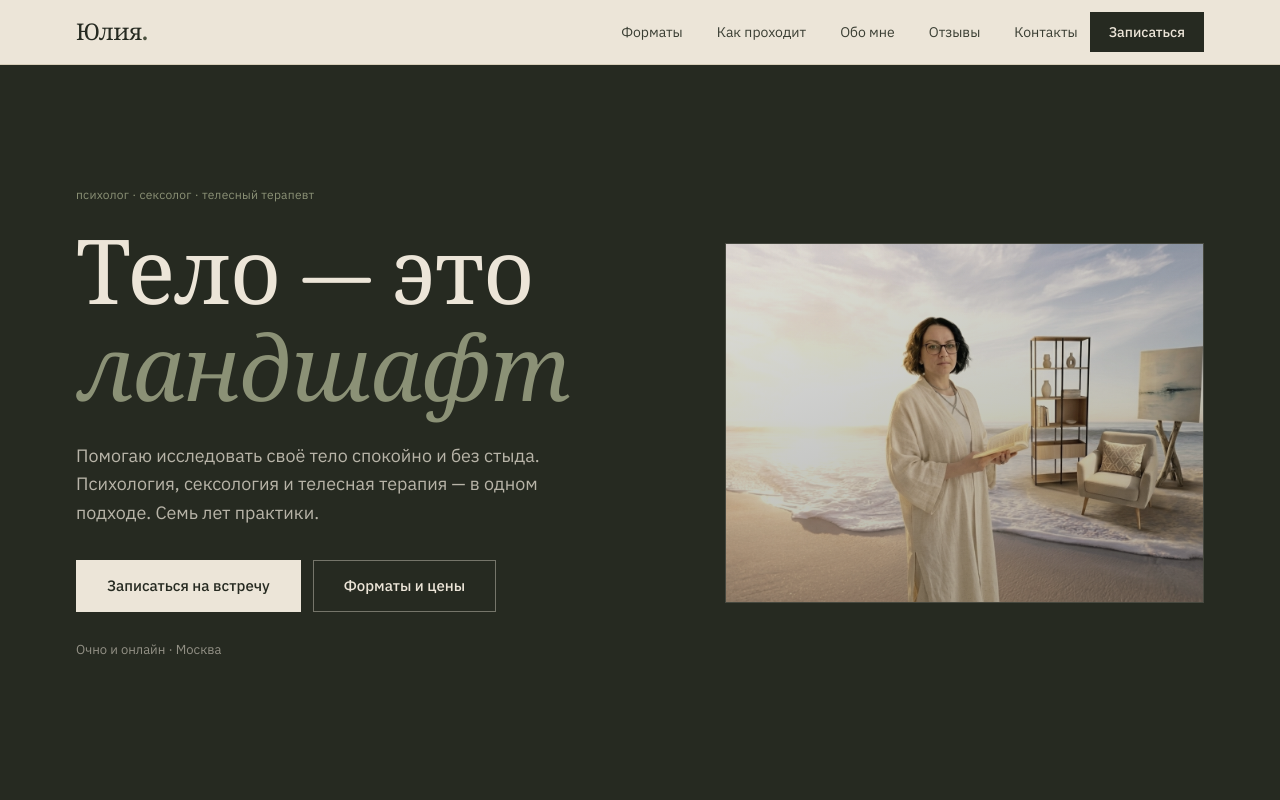
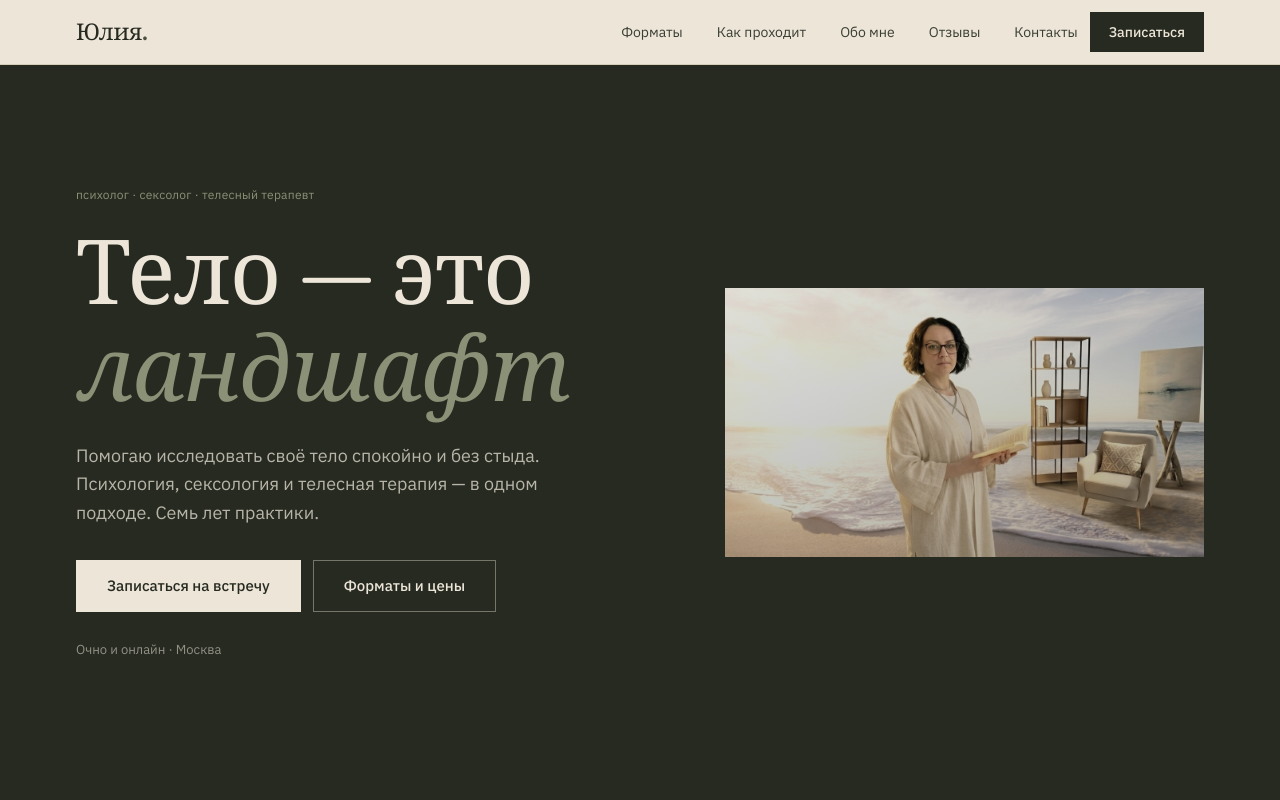
Before and after one commit to Vill86/julia, a plain HTML site: page index.html in a window 1280 px wide. Shown: the top 800 px of the page. Drawn offline with Linux system fonts and the light colour scheme.

Commit message:
Add files via upload

```diff
--- a/index.html
+++ b/index.html
@@ -98,10 +98,9 @@ section{scroll-margin-top:72px;}
 .hero-sub{font-size:clamp(1rem,1.4vw,1.15rem);color:rgba(236,229,216,.74);max-width:46ch;margin-bottom:32px;}
 .hero-actions{display:flex;flex-wrap:wrap;gap:12px;}
 .hero-meta{margin-top:28px;font-size:13px;color:rgba(236,229,216,.55);}
-.hero-media{position:relative;border:1px solid rgba(236,229,216,.16);}
+.hero-media{position:relative;}
 .hero-media::after{content:"";position:absolute;inset:0;pointer-events:none;background:linear-gradient(160deg,rgba(38,42,33,.08),rgba(38,42,33,.34));}
 .hero-media img{width:100%;object-fit:cover;object-position:center;aspect-ratio:16/9;filter:saturate(.7) sepia(.1) contrast(1.04) brightness(.94);}
-@media(min-width:768px){.hero-media img{aspect-ratio:4/3;}}
 
 /* metaphor band */
 .band{border-top:1px solid var(--line);border-bottom:1px solid var(--line);}
```
